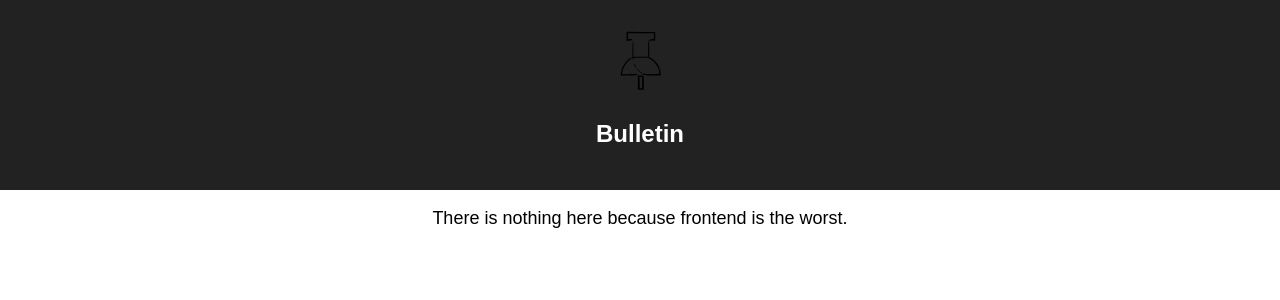
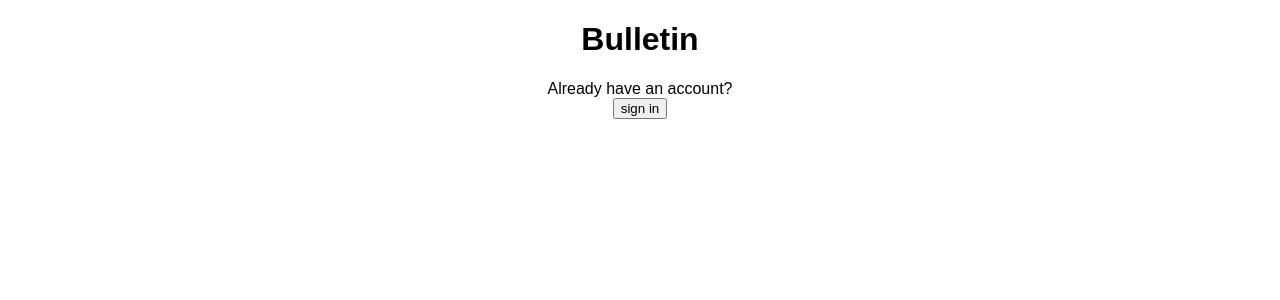
Before and after one commit to PalinaRawat/bulletin, a React (Create React App) app in the folder frontend/: page /signup in a window 1280 px wide. Shown: the top 300 px of the page. Built offline with nearby package versions, Linux system fonts and the light colour scheme.

Commit message:
Starting login stuff

```diff
--- a/frontend/package.json
+++ b/frontend/package.json
@@ -5,6 +5,7 @@
   "dependencies": {
     "react": "^16.2.0",
     "react-dom": "^16.2.0",
+    "react-native": "^0.52.2",
     "react-router-dom": "^4.2.2",
     "react-scripts": "1.1.0"
   },
--- a/frontend/public/index.html
+++ b/frontend/public/index.html
@@ -19,7 +19,7 @@
       work correctly both with client-side routing and a non-root public URL.
       Learn how to configure a non-root public URL by running `npm run build`.
     -->
-    <title>React App</title>
+    <title>Bulletin</title>
   </head>
   <body>
     <noscript>
--- a/frontend/src/App.js
+++ b/frontend/src/App.js
@@ -1,21 +1,20 @@
 import React, { Component } from 'react';
-import { Route } from 'react-router-dom';
-import Signup from './routes/signup'
-import logo from './logo.svg';
+import { Route, BrowserRouter, Link } from 'react-router-dom';
+import home from './routes/home';
+import signup from './routes/signup';
+import login from './routes/login';
 import './App.css';
 
 class App extends Component {
   render() {
     return (
-      <div className="App">
-        <header className="App-header">
-          <img src={logo} className="App-logo" alt="logo" />
-          <h1 className="App-title">Bulletin</h1>
-        </header>
-        <p className="App-intro">
-          There is nothing here because frontend is the worst.
-        </p>
-      </div>
+      <BrowserRouter>
+        <div>
+          <Route exact path="/" component={home}/>
+          <Route path="/signup" component={signup}/>
+          <Route path="/login" component={login}/>
+        </div>
+      </BrowserRouter>
     );
   }
 }
--- /dev/null
+++ b/frontend/src/forms/nav.js
@@ -0,0 +1,19 @@
+import React, { Component } from 'react';
+import { Link } from 'react-router-dom';
+import logo from '../logo.svg';
+
+class nav extends Component {
+  render() {
+    return(
+      <div className="Nav">
+        <div className="Nav-Container">
+          <Link to="/">
+            <img src={logo}/>
+          </Link>
+        </div>
+      </div>
+    );
+  }
+}
+
+export default nav;
--- /dev/null
+++ b/frontend/src/forms/signupform.js
@@ -0,0 +1,37 @@
+import React, { PropTypes } from 'react';
+import { Link } from 'react-router';
+
+const signupform = ({
+  onSubmit,
+  onChange,
+  errors,
+  user
+}) => (
+  <div className="container">
+    <form action="/" onSubmit={onSubmit}>
+      <input
+        floatingLabelText="Name"
+        name="name"
+        errorText={errors.name}
+        onChange={onChange}
+        value={user.name}
+      />
+      <input
+        floatingLabelText="Email"
+        name="email"
+        errorText={errors.email}
+        onChange={onChange}
+        value={user.email}
+      />
+      <input
+        floatingLabelText="Password"
+        name="password"
+        errorText={errors.password}
+        onChange={onChange}
+        value={user.password}
+      />
+    </form>
+  </div>
+);
+
+export default signupform;
--- /dev/null
+++ b/frontend/src/routes/home.js
@@ -0,0 +1,19 @@
+import React, { Component } from 'react';
+import Nav from '../forms/nav'
+import { Link } from 'react-router-dom';
+
+class home extends Component {
+  render () {
+    return (
+      <div>
+        <center>
+          <h1> Bulletin </h1>
+          <Link to="/signup"><button> sign up </button></Link>
+          <Link to="/login"><button> sign in </button></Link>
+        </center>
+      </div>
+    );
+  }
+}
+
+export default home;
--- /dev/null
+++ b/frontend/src/routes/login.js
@@ -0,0 +1,27 @@
+import React, { Component } from 'react';
+import Nav from '../forms/nav'
+import { Link } from 'react-router-dom';
+
+class login extends Component {
+  constructor(props) {
+    super(props);
+    this.state={
+      username:'',
+      password:''
+    }
+  }
+
+  render () {
+    return (
+      <div>
+        <center>
+          <h1> Bulletin </h1>
+          <Link to="/signup"><button> sign up </button></Link>
+          <Link to="/login"><button> sign in </button></Link>
+        </center>
+      </div>
+    );
+  }
+}
+
+export default login;
--- a/frontend/src/routes/signup.js
+++ b/frontend/src/routes/signup.js
@@ -0,0 +1,40 @@
+import React, { Component } from 'react';
+import Nav from '../forms/nav'
+import { Link } from 'react-router-dom';
+import signupform from '../forms/signupform';
+
+
+class signup extends Component {
+  constructor(props) {
+    super(props);
+    this.state={
+      user: {
+        name:'',
+        email:'',
+        password:''
+      }
+    }
+  }
+
+  render () {
+    return (
+      <div>
+        <center>
+          <h1> Bulletin </h1>
+
+          <signupform
+            onSubmit={this.submit}
+            onChange={this.change}
+            errors={this.state.errors}
+            user={this.state.user}
+          />
+
+          <p1> Already have an account? </p1> <br/>
+          <Link to="/login"><button> sign in </button></Link>
+        </center>
+      </div>
+    );
+  }
+}
+
+export default signup;
```
Also changed, not shown: 1 other file (tests, documents, lock files or other folders).
